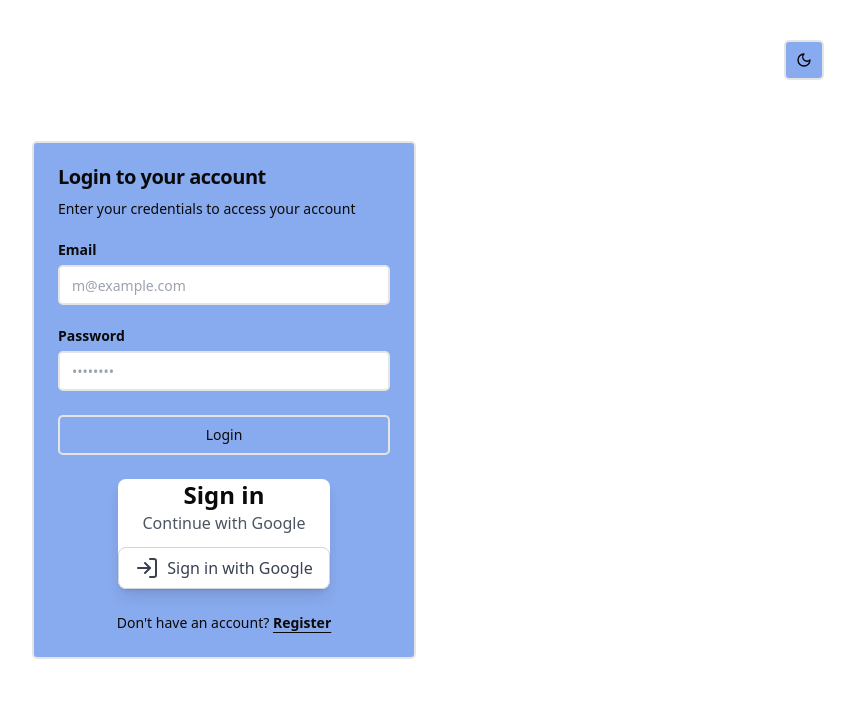
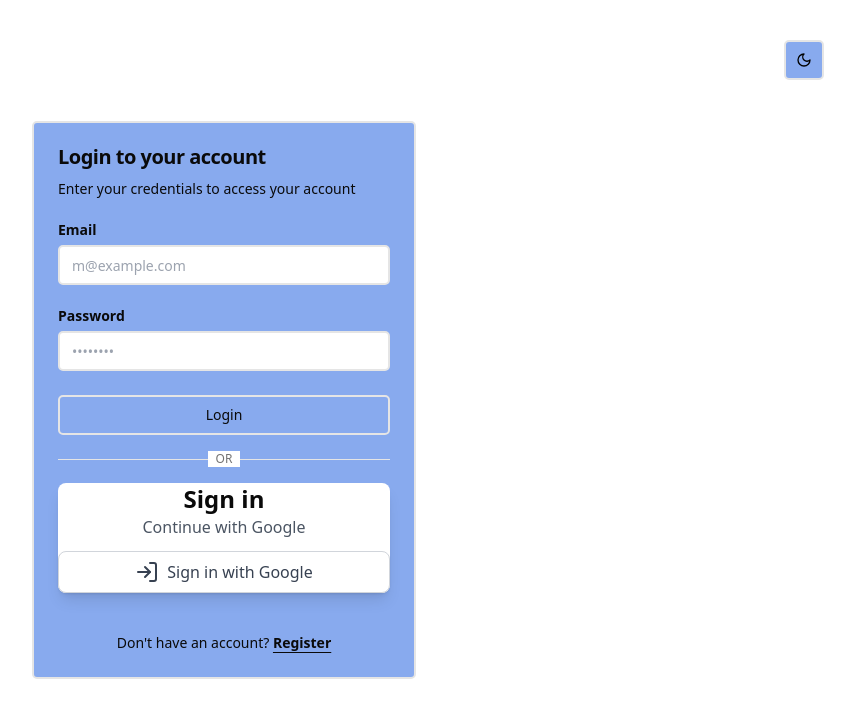
Before and after one commit to afnanhussain2002/read-podcast, a Next.js app: page /login in a window 1280 px wide. Shown: the top 718 px of the page, without its empty margins (416-1271 px from the left). Built offline with nearby package versions, Linux system fonts and the light colour scheme.

Commit message:
match the login and register page design

```diff
--- a/app/login/page.tsx
+++ b/app/login/page.tsx
@@ -68,9 +68,17 @@
             Login
           </Button>
         </form>
+        <div className="relative my-4">
+            <div className="absolute inset-0 flex items-center">
+              <div className="w-full border-t" />
+            </div>
+            <div className="relative flex justify-center text-xs uppercase">
+              <span className="bg-white px-2 text-muted-foreground">or</span>
+            </div>
+          </div>
+        <GoogleSignIn />
       </CardContent>
       <CardFooter className="flex-col gap-2">
-        <GoogleSignIn />
         <div className="mt-4 text-center text-sm">
           Don&apos;t have an account?{" "}
           <Link href="/register" className="underline underline-offset-4 font-bold hover:text-primary">
```
